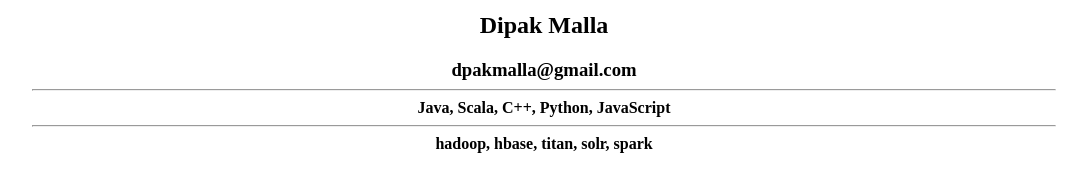
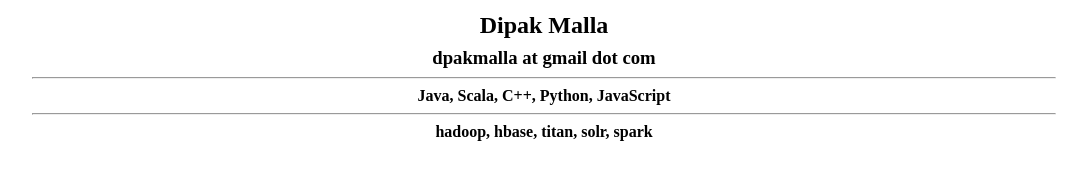
Before and after one commit to mmallad/mmallad.github.io, a plain HTML site: page index.html in a window 1280 px wide. Shown: the whole page, without its empty margins (96-1183 px from the left). Drawn offline with Linux system fonts and the light colour scheme.

Commit message:
Added email

```diff
--- a/index.html
+++ b/index.html
@@ -11,8 +11,8 @@
 	<head>
 	<body>
 		<div style="width:1024px; margin: 0 auto;">
-			<h2 style="text-align:center; padding : 12px;">Dipak Malla</h2>
-			<h3 style="text-align:center; padding : 8px;">dpakmalla@gmail.com</h3>
+			<h2 style="text-align:center; padding : 12px 12px 0px 12px;">Dipak Malla</h2>
+			<h3 style="text-align:center; padding : 8px 0px;">dpakmalla at gmail dot com</h3>
 			<hr />
 			<h4 style="text-align:center; padding : 8px;">Java, Scala, C++, Python, JavaScript</h4>
 			<hr />
```
